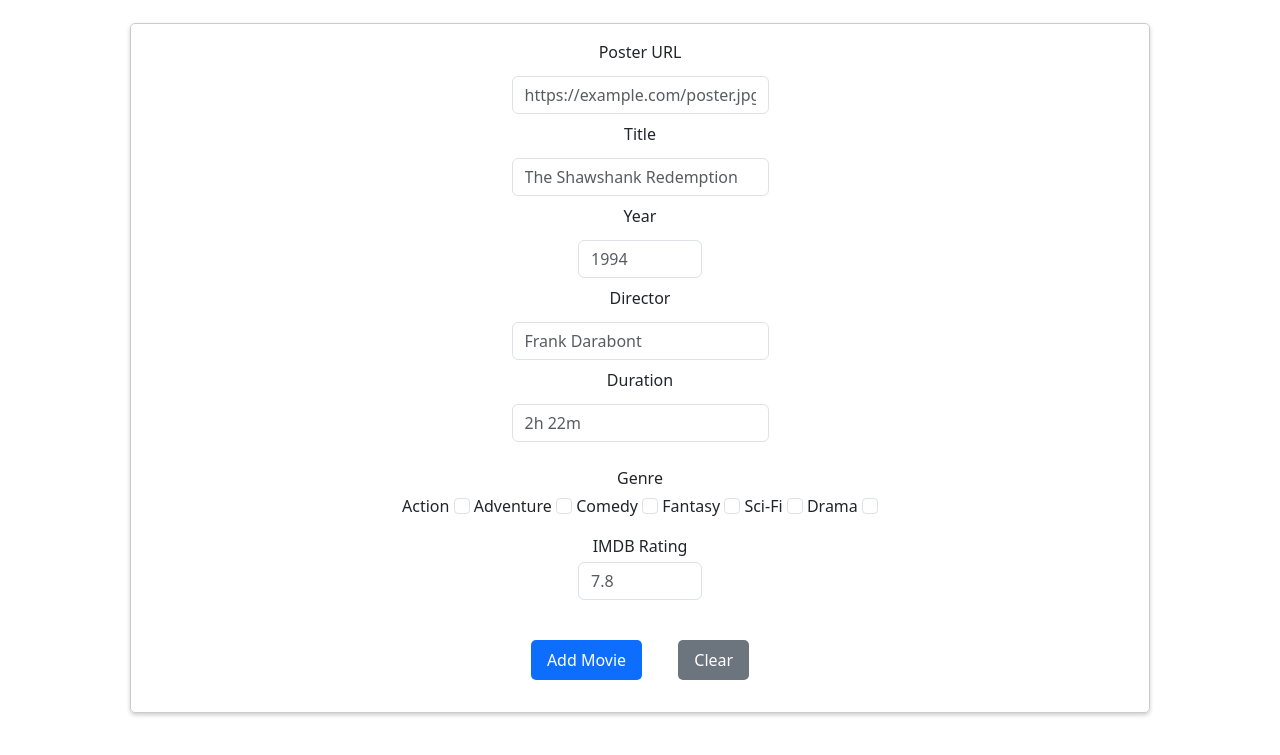
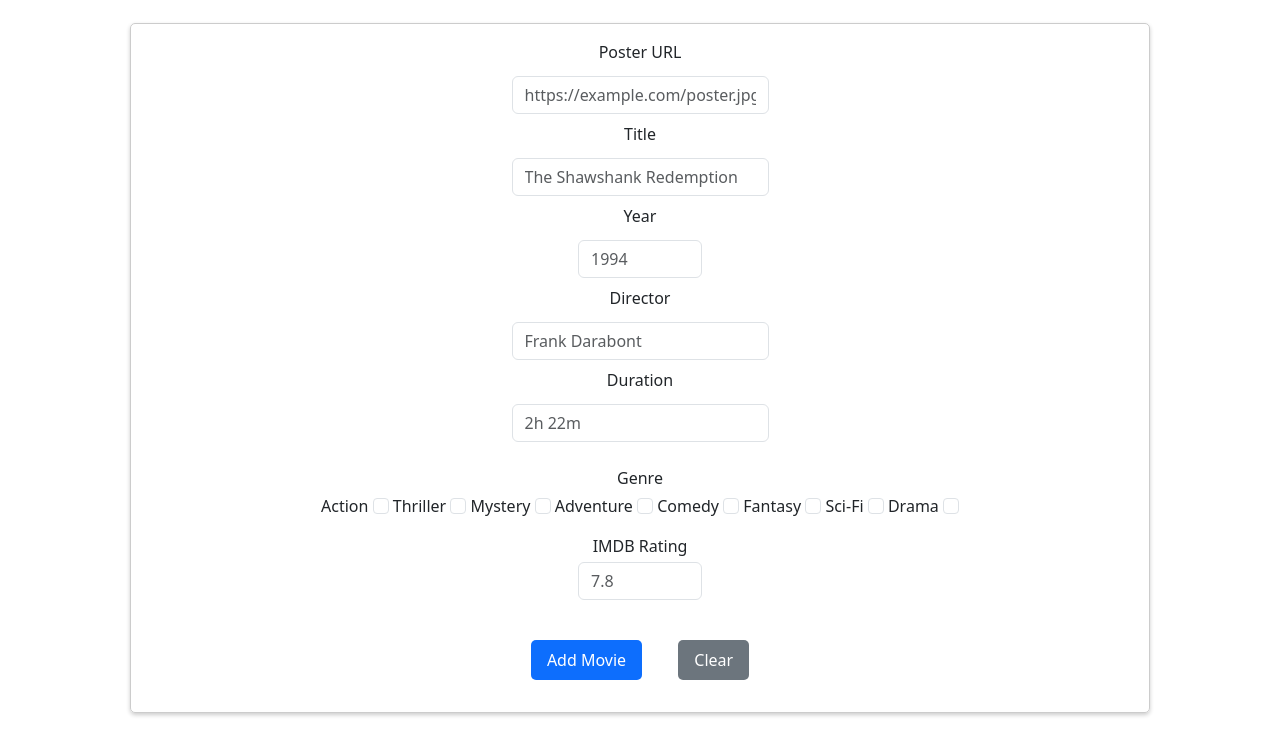
Before and after one commit to 1LuisVargas/movie-catalog-vanilla-js, a website built with webpack: page front/pages/add.html in a window 1280 px wide. Shown: the part 153-908 px from the top of the page. Built offline with nearby package versions, Linux system fonts and the light colour scheme; no server answers.

Commit message:
Minor changes to the form to include new genres. Changed the axios.get to my localhost

```diff
--- a/front/pages/add.html
+++ b/front/pages/add.html
@@ -129,6 +129,22 @@
             name="genre"
             value="Action"
           />
+          <label for="action" class="form-check-label">Thriller </label>
+          <input
+            class="form-check-input"
+            type="checkbox"
+            id="thriller"
+            name="genre"
+            value="Thriller"
+          />
+          <label for="mystery" class="form-check-label">Mystery </label>
+          <input
+            class="form-check-input"
+            type="checkbox"
+            id="mystery"
+            name="genre"
+            value="Mystery"
+          />
           <label for="adventure" class="form-check-label">Adventure </label>
           <input
             type="checkbox"
--- a/front/scripts/index.js
+++ b/front/scripts/index.js
@@ -1,7 +1,7 @@
 const renderCards = require("./renderCards");
 const axios = require("axios");
 
-axios.get('https://students-api.up.railway.app/movies')
+axios.get('http://localhost:3000/movies')
     .then((response) => {
         renderCards(response.data);
     })
```
Also changed, not shown: front/public/bundle.js.
